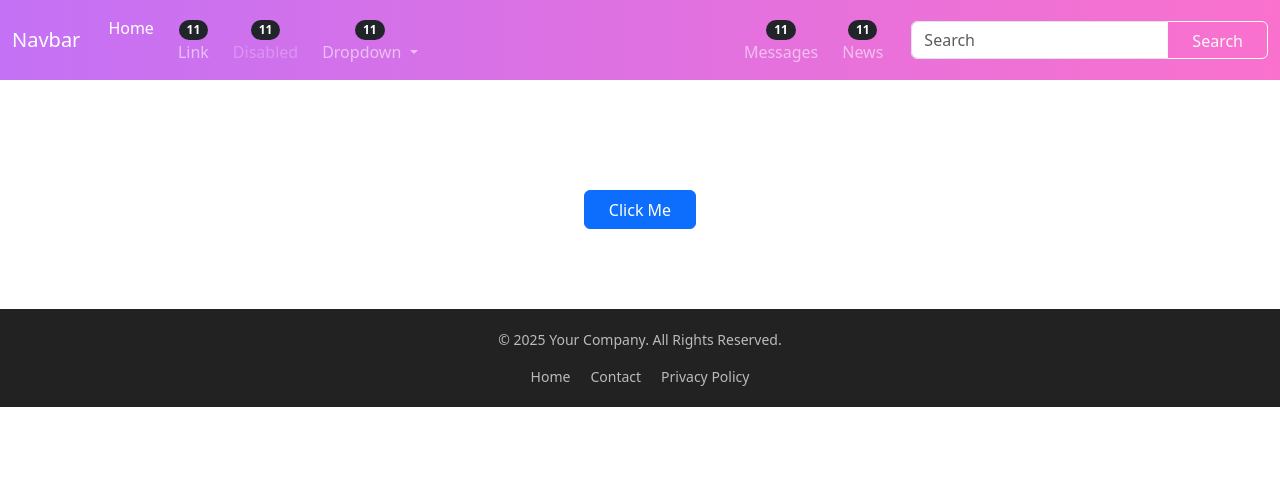
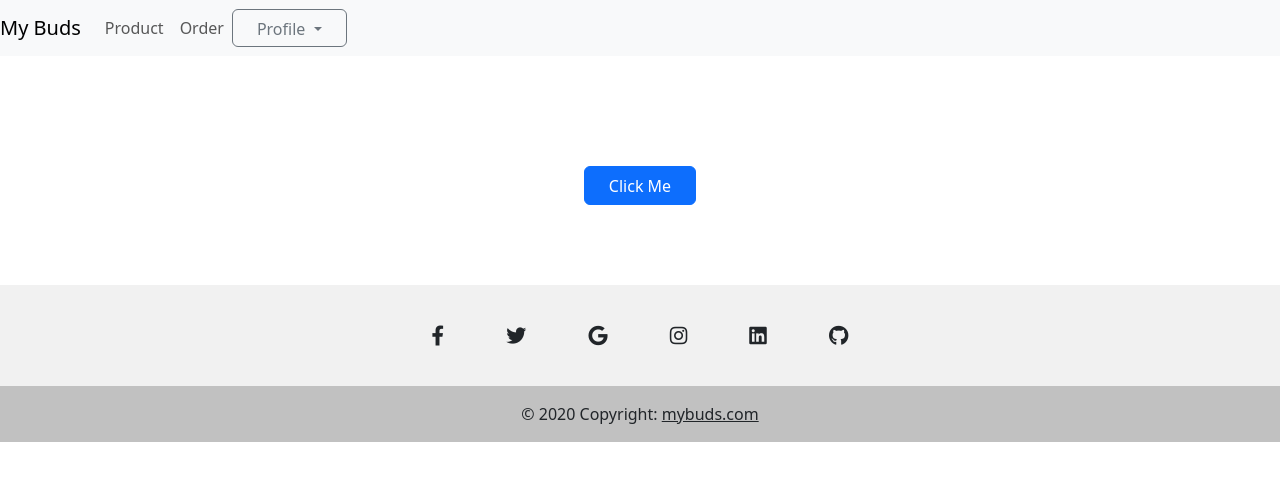
Before and after one commit to Ali-Saeed541/earbud, a website: page frontend/index.html in a window 1280 px wide. Drawn offline with Linux system fonts and the light colour scheme.

Commit message:
new changes

```diff
--- a/frontend/components/footer/footer.css
+++ b/frontend/components/footer/footer.css
@@ -24,3 +24,20 @@
   justify-content: center;
   flex-wrap: wrap;
 }
+
+
+html, body {
+  height: 100%;
+  margin: 0;
+  padding: 0;
+}
+
+body {
+  display: flex;
+  flex-direction: column;
+  min-height: 100vh;
+}
+
+.site-footer, footer {
+  margin-top: auto;
+}
--- a/frontend/components/footer/footer.html
+++ b/frontend/components/footer/footer.html
@@ -1,10 +1,74 @@
-<footer class="footer">
-  <div class="container text-center">
-    <p>&copy; 2025 Your Company. All Rights Reserved.</p>
-    <ul class="footer-links">
-      <li><a href="#!/">Home</a></li>
-      <li><a href="#!/contact">Contact</a></li>
-      <li><a href="#!/privacy">Privacy Policy</a></li>
-    </ul>
+<!-- Remove the container if you want to extend the Footer to full width. -->
+
+
+  <footer class="text-center text-white" style="background-color: #f1f1f1;">
+  <!-- Grid container -->
+  <div class="container pt-4">
+    <!-- Section: Social media -->
+    <section class="mb-4">
+      <!-- Facebook -->
+      <a
+        class="btn btn-link btn-floating btn-lg text-dark m-1"
+        href="#!"
+        role="button"
+        data-mdb-ripple-color="dark"
+        ><i class="fab fa-facebook-f"></i
+      ></a>
+
+      <!-- Twitter -->
+      <a
+        class="btn btn-link btn-floating btn-lg text-dark m-1"
+        href="#!"
+        role="button"
+        data-mdb-ripple-color="dark"
+        ><i class="fab fa-twitter"></i
+      ></a>
+
+      <!-- Google -->
+      <a
+        class="btn btn-link btn-floating btn-lg text-dark m-1"
+        href="#!"
+        role="button"
+        data-mdb-ripple-color="dark"
+        ><i class="fab fa-google"></i
+      ></a>
+
+      <!-- Instagram -->
+      <a
+        class="btn btn-link btn-floating btn-lg text-dark m-1"
+        href="#!"
+        role="button"
+        data-mdb-ripple-color="dark"
+        ><i class="fab fa-instagram"></i
+      ></a>
+
+      <!-- Linkedin -->
+      <a
+        class="btn btn-link btn-floating btn-lg text-dark m-1"
+        href="#!"
+        role="button"
+        data-mdb-ripple-color="dark"
+        ><i class="fab fa-linkedin"></i
+      ></a>
+      <!-- Github -->
+      <a
+        class="btn btn-link btn-floating btn-lg text-dark m-1"
+        href="#!"
+        role="button"
+        data-mdb-ripple-color="dark"
+        ><i class="fab fa-github"></i
+      ></a>
+    </section>
+    <!-- Section: Social media -->
   </div>
+  <!-- Grid container -->
+
+  <!-- Copyright -->
+  <div class="text-center text-dark p-3" style="background-color: rgba(0, 0, 0, 0.2);">
+    © 2020 Copyright:
+    <a class="text-dark" href="mybuds.com">mybuds.com</a>
+  </div>
+  <!-- Copyright -->
 </footer>
+
+<!-- End of .container -->
--- a/frontend/components/header/header.controller.js
+++ b/frontend/components/header/header.controller.js
@@ -1,8 +1,4 @@
 app.controller("HeaderController", function ($scope) {
-  $scope.brand = "MyWebsite";
-  $scope.menuItems = [
-    { name: "Home", link: "#/" },
-    { name: "Services", link: "#/services" },
-    { name: "Contact", link: "#/contact" },
-  ];
+  $scope.isAuthenticated = true;
+
 });
--- a/frontend/components/header/header.html
+++ b/frontend/components/header/header.html
@@ -1,106 +1,37 @@
 <header class="site-header">
-<!-- Navbar -->
-<nav class="navbar navbar-expand-lg navbar-dark gradient-custom">
-  <!-- Container wrapper -->
-  <div class="container-fluid">
-    <!-- Navbar brand -->
-    <a class="navbar-brand" href="#">Navbar</a>
-
-    <!-- Toggle button -->
-    <button class="navbar-toggler" type="button" data-mdb-collapse-init
-      data-mdb-target="#navbarSupportedContent" aria-controls="navbarSupportedContent" aria-expanded="false"
-      aria-label="Toggle navigation">
-      <i class="fas fa-bars text-light"></i>
+  <nav class="navbar navbar-expand-lg navbar-light bg-light">
+    <a class="navbar-brand" href="#">My Buds</a>
+    <button class="navbar-toggler" type="button" data-toggle="collapse" data-target="#navbarNav"
+      aria-controls="navbarNav" aria-expanded="false" aria-label="Toggle navigation">
+      <span class="navbar-toggler-icon"></span>
     </button>
-
-    <!-- Collapsible wrapper -->
-    <div class="collapse navbar-collapse" id="navbarSupportedContent">
-      <!-- Left links -->
-      <ul class="navbar-nav me-auto d-flex flex-row mt-3 mt-lg-0">
-        <li class="nav-item text-center mx-2 mx-lg-1">
-          <a class="nav-link active" aria-current="page" href="#!">
-            <div>
-              <i class="fas fa-home fa-lg mb-1"></i>
-            </div>
-            Home
-          </a>
+    <div class="collapse navbar-collapse" id="navbarNav">
+      <div class="d-flex ml-auto align-items-center">
+        <ul class="navbar-nav">
+          <li class="nav-item">
+            <a class="nav-link" href="#product">Product</a>
           </li>
-        <li class="nav-item text-center mx-2 mx-lg-1">
-          <a class="nav-link" href="#!">
-            <div>
-              <i class="far fa-envelope fa-lg mb-1"></i>
-              <span class="badge rounded-pill badge-notification bg-dark">11</span>
-            </div>
-            Link
-          </a>
-        </li>
-        <li class="nav-item text-center mx-2 mx-lg-1">
-          <a class="nav-link disabled" aria-disabled="true" href="#!">
-            <div>
-              <i class="far fa-envelope fa-lg mb-1"></i>
-              <span class="badge rounded-pill badge-notification bg-dark">11</span>
-            </div>
-            Disabled
-          </a>
-        </li>
-        <li class="nav-item dropdown text-center mx-2 mx-lg-1">
-          <a class="nav-link dropdown-toggle" href="#" id="navbarDropdown" role="button" data-mdb-dropdown-init
-            aria-expanded="false">
-            <div>
-              <i class="far fa-envelope fa-lg mb-1"></i>
-              <span class="badge rounded-pill badge-notification bg-dark">11</span>
-            </div>
-            Dropdown
-          </a>
-          <!-- Dropdown menu -->
-          <ul class="dropdown-menu" aria-labelledby="navbarDropdown">
-            <li><a class="dropdown-item" href="#">Action</a></li>
-            <li><a class="dropdown-item" href="#">Another action</a></li>
-            <li>
-              <hr class="dropdown-divider" />
-            </li>
-            <li>
-              <a class="dropdown-item" href="#">Something else here</a>
+          <li class="nav-item">
+            <a class="nav-link" href="#order">Order</a>
           </li>
         </ul>
-        </li>
-      </ul>
-      <!-- Left links -->
-
-      <!-- Right links -->
-      <ul class="navbar-nav ms-auto d-flex flex-row mt-3 mt-lg-0">
-        <li class="nav-item text-center mx-2 mx-lg-1">
-          <a class="nav-link" href="#!">
-            <div>
-              <i class="fas fa-bell fa-lg mb-1"></i>
-              <span class="badge rounded-pill badge-notification bg-dark">11</span>
+        <!-- AngularJS logic: show login if not authenticated -->
+        <button class="btn btn-outline-primary ml-2" ng-if="!isAuthenticated" ng-click="login()">Login</button>
+        <!-- AngularJS logic: show profile dropdown if authenticated -->
+        <div class="dropdown ml-2" ng-if="isAuthenticated">
+          <button class="btn btn-outline-secondary dropdown-toggle" type="button" data-toggle="dropdown">
+            {{user.name || 'Profile'}}
+          </button>
+          <div class="dropdown-menu dropdown-menu-right">
+            <a class="dropdown-item" href="#order-status">Order Status</a>
+            <a class="dropdown-item" href="#orders">My Orders</a>
+            <a class="dropdown-item" href="#settings">Profile Settings</a>
+            <a class="dropdown-item" href="#change-password">Change Password</a>
+            <div class="dropdown-divider"></div>
+            <a class="dropdown-item" href="" ng-click="logout()">Logout</a>
           </div>
-            Messages
-          </a>
-        </li>
-        <li class="nav-item text-center mx-2 mx-lg-1">
-          <a class="nav-link" href="#!">
-            <div>
-              <i class="fas fa-globe-americas fa-lg mb-1"></i>
-              <span class="badge rounded-pill badge-notification bg-dark">11</span>
         </div>
-            News
-          </a>
-        </li>
-      </ul>
-      <!-- Right links -->
-
-      <!-- Search form -->
-      <form class="d-flex input-group w-auto ms-lg-3 my-3 my-lg-0">
-        <input type="search" class="form-control" placeholder="Search" aria-label="Search" />
-        <button type="button" class="btn btn-outline-light" data-mdb-ripple-init data-mdb-ripple-color="dark">
-          Search
-        </button>
-      </form>
       </div>
-    <!-- Collapsible wrapper -->
     </div>
-  <!-- Container wrapper -->
   </nav>
-<!-- Navbar -->
 </header>
--- a/frontend/index.html
+++ b/frontend/index.html
@@ -6,6 +6,7 @@
   <title>My Buds</title>
 
     <!-- Bootstrap CSS -->
+     <link rel="stylesheet" href="https://cdnjs.cloudflare.com/ajax/libs/font-awesome/5.15.4/css/all.min.css">
     <link rel="stylesheet" href="assets/css/bootstrap.min.css">
 
    <!-- My Site Css -->
```
Lines whose indentation alone changed are shown as unchanged.
